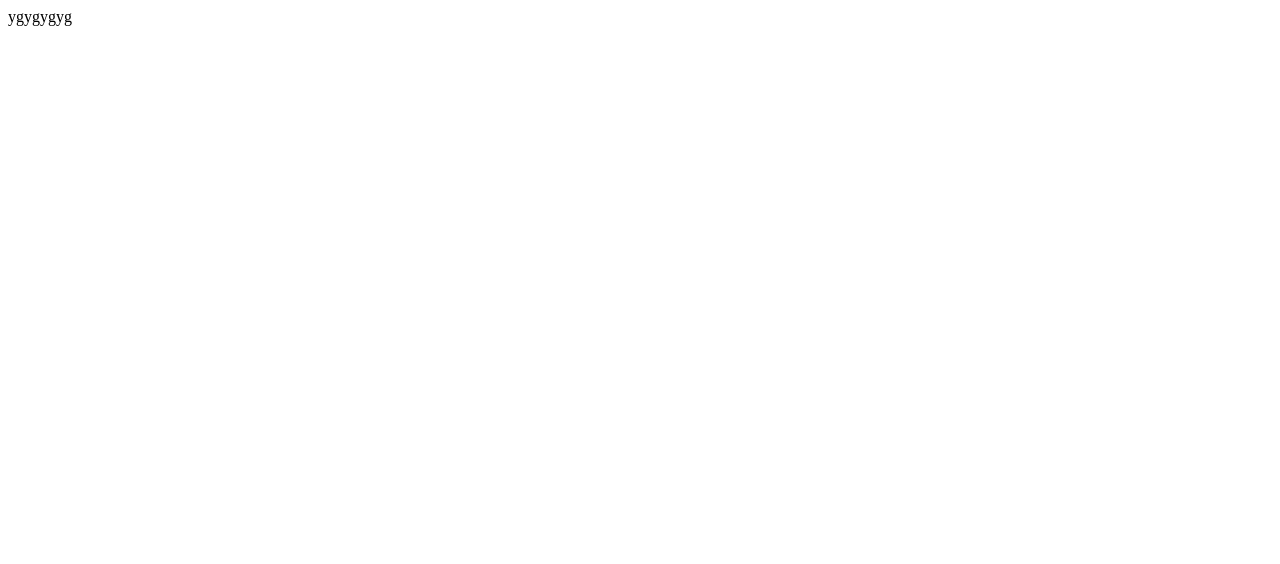
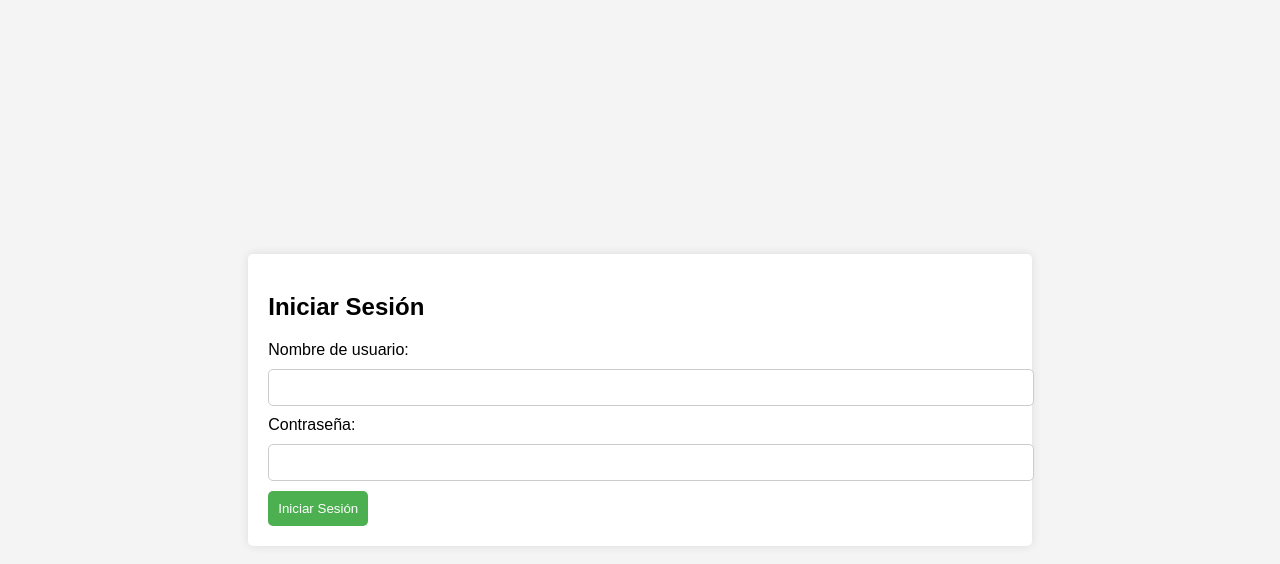
Before and after one commit to Vicengomez06/Proyecto-Don-galleto, a plain HTML site: page N.html in a window 1280 px wide. Drawn offline with Linux system fonts and the light colour scheme.

Commit message:
Update N.html

```diff
--- a/N.html
+++ b/N.html
@@ -1 +1,60 @@
-ygygygyg
+<!DOCTYPE html>
+<html lang="es">
+<head>
+    <meta charset="UTF-8">
+    <meta name="viewport" content="width=device-width, initial-scale=1.0">
+    <title>Formulario de Login</title>
+    <style>
+        body {
+            font-family: Arial, sans-serif;
+            background-color: #f4f4f4;
+            display: flex;
+            justify-content: center;
+            align-items: center;
+            height: 100vh;
+            margin: 0;
+        }
+        .login-container {
+            background-color: white;
+            padding: 20px;
+            border-radius: 5px;
+            box-shadow: 0 0 10px rgba(0, 0, 0, 0.1);
+        }
+        h2 {
+            margin-bottom: 20px;
+        }
+        input[type="text"], input[type="password"] {
+            width: 100%;
+            padding: 10px;
+            margin: 10px 0;
+            border: 1px solid #ccc;
+            border-radius: 5px;
+        }
+        input[type="submit"] {
+            background-color: #4CAF50;
+            color: white;
+            padding: 10px;
+            border: none;
+            border-radius: 5px;
+            cursor: pointer;
+        }
+        input[type="submit"]:hover {
+            background-color: #45a049;
+        }
+    </style>
+</head>
+<body>
+    <div class="login-container">
+        <h2>Iniciar Sesión</h2>
+        <form action="/login" method="post">
+            <label for="username">Nombre de usuario:</label>
+            <input type="text" id="username" name="username" required>
+
+            <label for="password">Contraseña:</label>
+            <input type="password" id="password" name="password" required>
+
+            <input type="submit" value="Iniciar Sesión">
+        </form>
+    </div>
+</body>
+</html>
```
